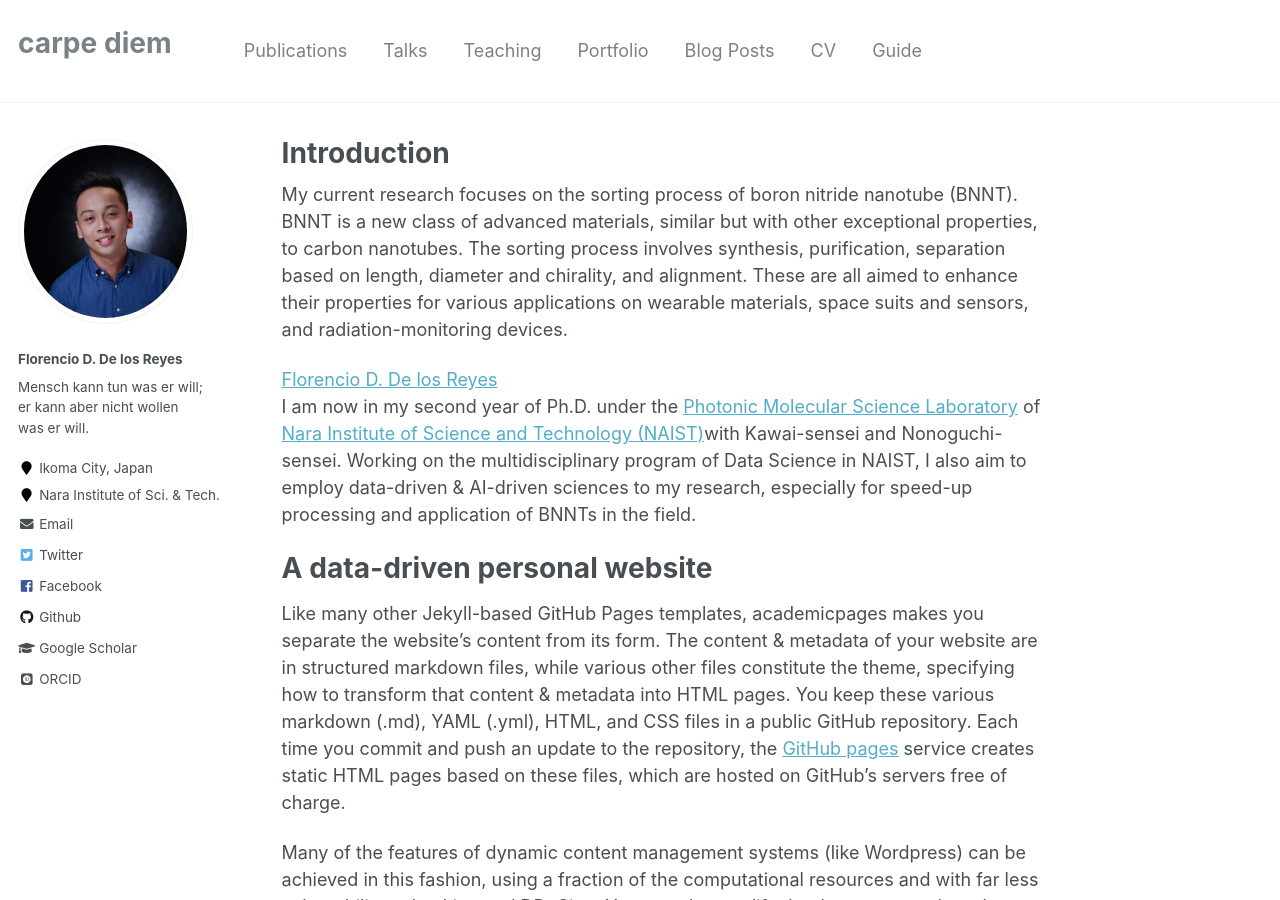
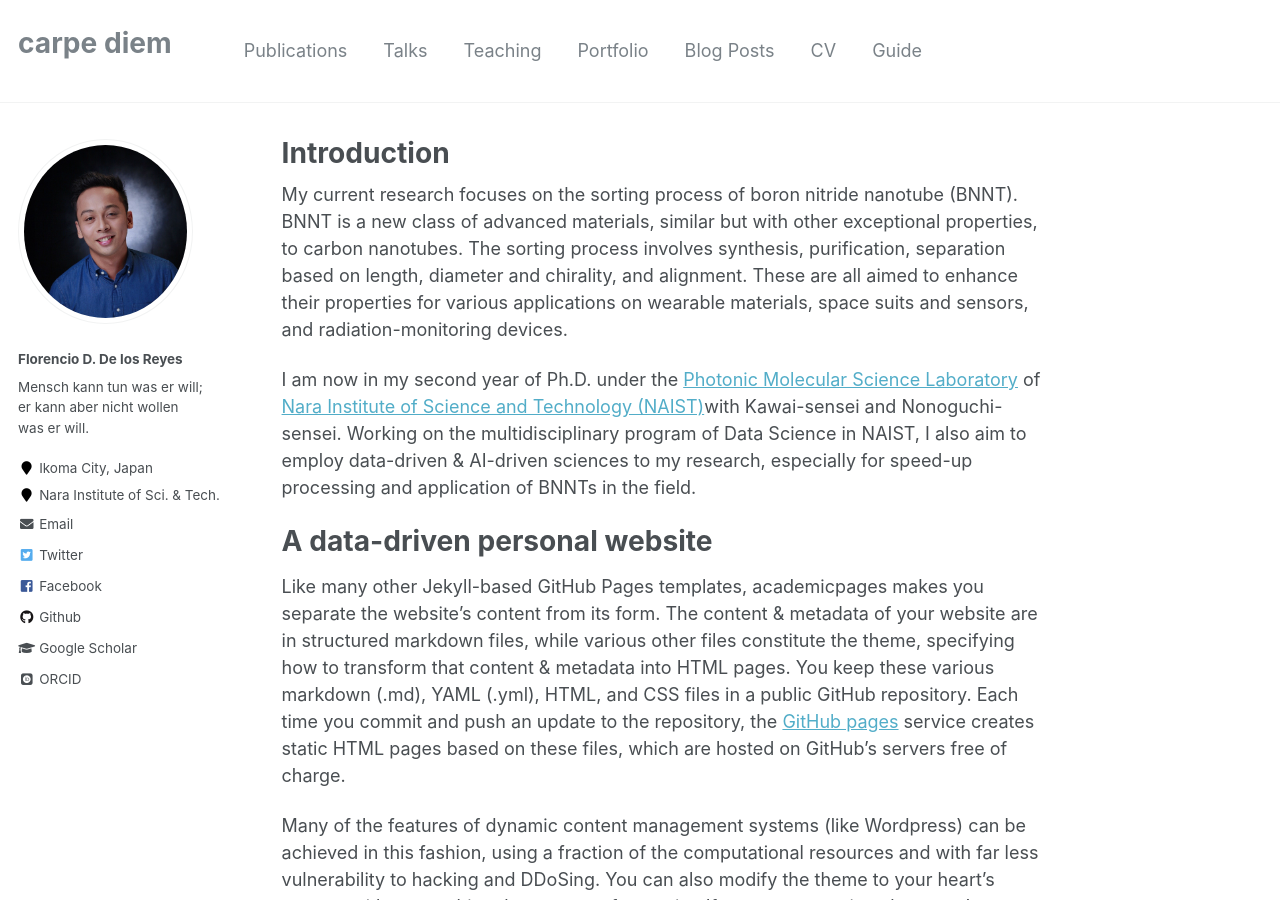
Before and after one commit to fddelosreyes/fddelosreyes.github.io, a Jekyll site: the page built from _pages/about.md, in a window 1280 px wide and 900 px high. Built offline with Jekyll 4.4.1, drawn with Linux system fonts in a browser that asks for light colours; some web fonts are replaced; comment, search, counter and statistics services are not loaded.

Commit message:
Update about.md

```diff
--- a/_pages/about.md
+++ b/_pages/about.md
@@ -9,9 +9,6 @@ redirect_from:
 ---
 
 My current research focuses on the sorting process of boron nitride nanotube (BNNT). BNNT is a new class of advanced materials, similar but with other exceptional properties, to carbon nanotubes. The sorting process involves synthesis, purification, separation based on length, diameter and chirality, and alignment. These are all aimed to enhance their properties for various applications on wearable materials, space suits and sensors, and radiation-monitoring devices.
-
-<script type="text/javascript" src="https://platform.linkedin.com/badges/js/profile.js" async defer></script>
-<div class="LI-profile-badge"  data-version="v1" data-size="medium" data-locale="en_US" data-type="horizontal" data-theme="light" data-vanity="fddelosreyes"><a class="LI-simple-link" href='https://jp.linkedin.com/in/fddelosreyes?trk=profile-badge'>Florencio D. De los Reyes</a></div>
 
 I am now in my second year of Ph.D. under the [Photonic Molecular Science Laboratory](https://mswebs.naist.jp/LABs/kawai/index.html) of [Nara Institute of Science and Technology (NAIST)](http://www.naist.jp/)with Kawai-sensei and Nonoguchi-sensei. Working on the multidisciplinary program of Data Science in NAIST, I also aim to employ data-driven & AI-driven sciences to my research, especially for speed-up processing and application of BNNTs in the field.
 
```
